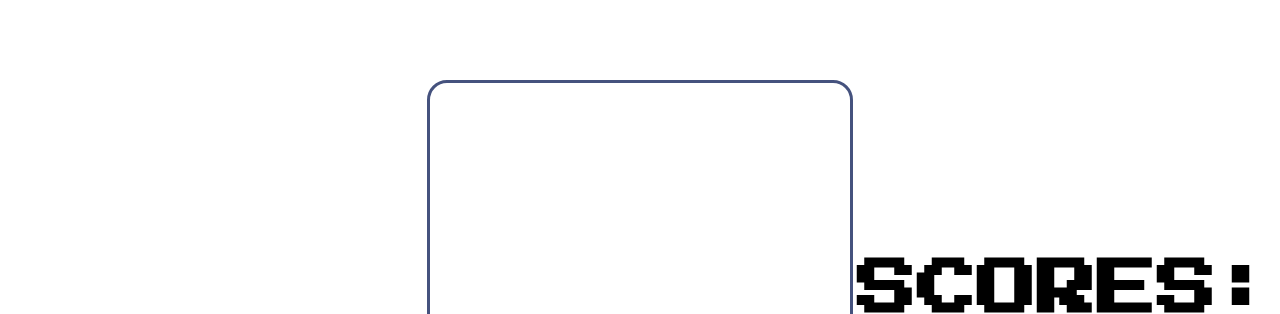
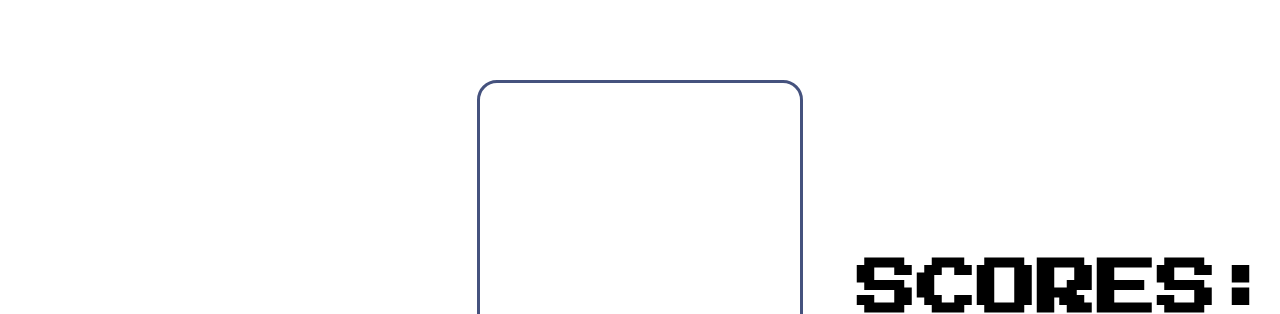
Before and after one commit to brigihorvath/Tetris, a plain HTML site: page index.html in a window 1280 px wide. Both pictures are taken after a click on the button "START". Shown: the top 314 px of the page. Drawn offline with nearby package versions, Linux system fonts and the light colour scheme.

Commit message:
Grid is ready

```diff
--- a/js/game.mjs
+++ b/js/game.mjs
@@ -0,0 +1,25 @@
+class Game {
+  constructor(canvas) {
+    this.canvas = canvas;
+    this.ctx = this.canvas.getContext('2d');
+    this.columnCount = 10;
+    this.rowCount = 20;
+  }
+
+  clearCanvas() {
+    this.ctx.clearRect(0, 0, this.canvas.width, this.canvas.height);
+  }
+
+  getZeroArray() {
+    // Array.from({length: ...}) => how many elements the array should contain
+    // the callback => what these elements will be
+    // Array(this.columnCount).fill(0) => every element will be an array
+    // with that many elements as columns
+    // and each will be zero
+    return Array.from({ length: this.rowCount }, () =>
+      Array(this.columnCount).fill(0)
+    );
+  }
+}
+
+export default Game;
--- a/js/index.mjs
+++ b/js/index.mjs
@@ -1,3 +1,5 @@
+import Game from './game.mjs';
+
 function buildDom(html) {
   const main = document.querySelector('.container .board');
   main.innerHTML = html;
@@ -25,17 +27,25 @@ function buildGameScreen() {
 
   buildDom(`
         <section class="game-screen">
-          <canvas></canvas>
+          <canvas id="tetris-canvas"></canvas>
         </section>
       `);
 
-  const width = document.querySelector('.game-screen').offsetWidth;
-  const height = document.querySelector('.game-screen').offsetHeight;
-
-  const canvasElement = document.querySelector('canvas');
+  const canvasElement = document.querySelector('#tetris-canvas');
+  const ctx = canvasElement.getContext('2d');
+  const height = document.querySelector('.board').offsetHeight;
+  const blockSize = height / 20;
+  const game = new Game(canvasElement);
+  const width = blockSize * 10;
 
   canvasElement.setAttribute('width', width);
   canvasElement.setAttribute('height', height);
+
+  // Scale blocks
+  ctx.scale(blockSize, blockSize);
+  console.log(canvasElement.width, blockSize, width, height);
+  // console.table will show us the 2D array as a table
+  console.table(game.getZeroArray());
 }
 
 const init = () => {
--- a/styles/styles.css
+++ b/styles/styles.css
@@ -159,8 +159,14 @@ h1 {
 .board {
   width: 33.3%;
   height: 80vh;
+  /* border: 3px solid rgb(69, 82, 126); */
+  margin: 3rem auto;
+  display: flex;
+  justify-content: center;
+}
+
+#tetris-canvas {
   border: 3px solid rgb(69, 82, 126);
-  margin: 3rem auto;
   border-radius: 20px;
 }
 
```
